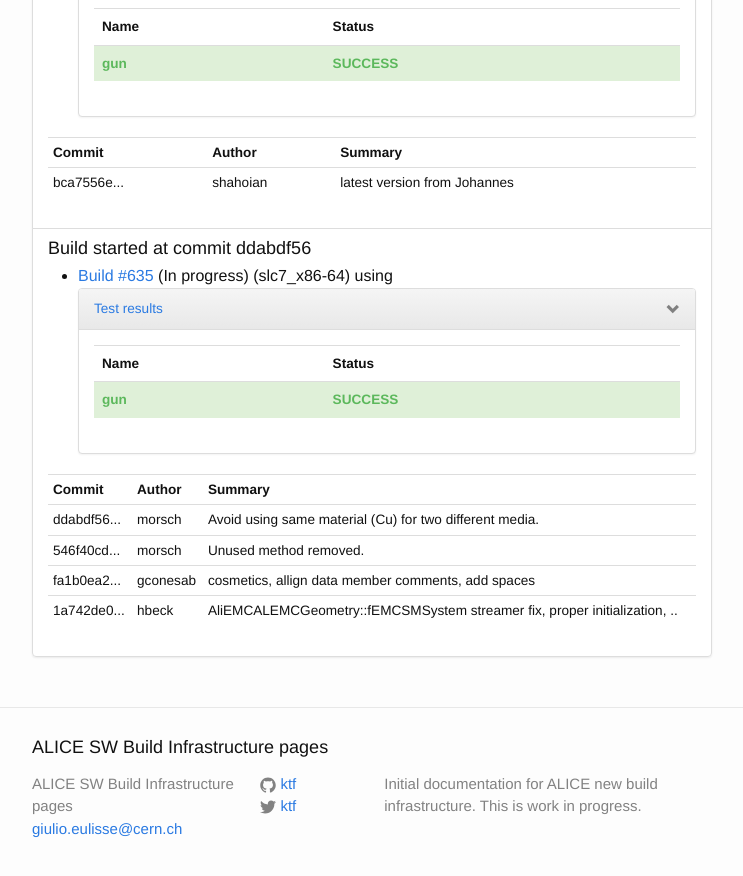
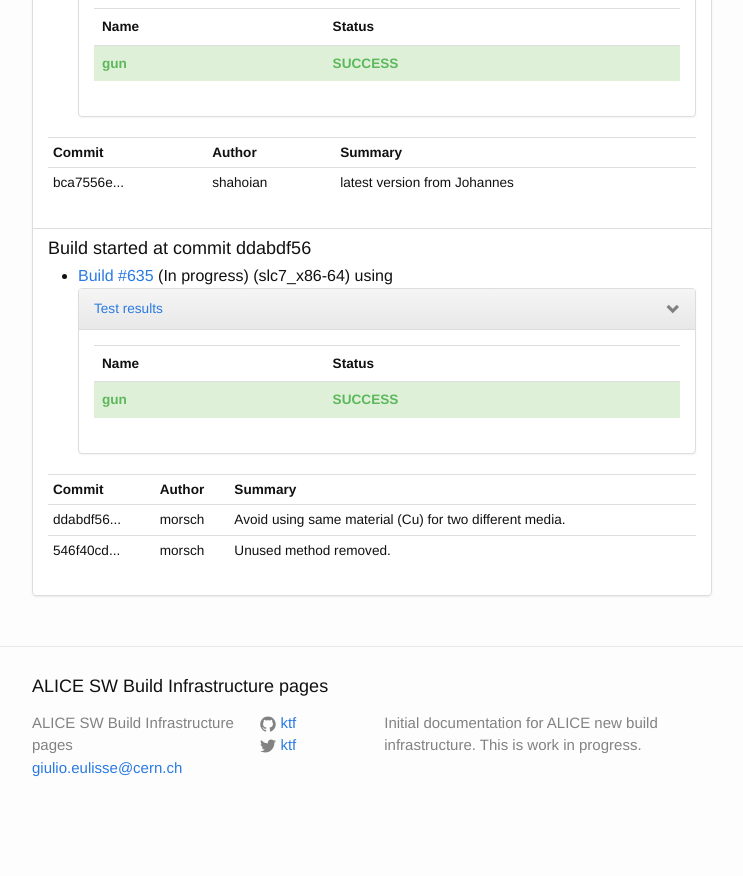
Before and after one commit to alisw/alisw.github.io, a Jekyll site: the page built from index.html, in a window 1280 px wide and 900 px high, scrolled down 16255 px. Shown: the top 876 px of the window, without its empty margins (268-1011 px from the left). Built offline with Jekyll 4.4.1, drawn with Linux system fonts in a browser that asks for light colours; nearby versions of some CDN libraries; after the commit the page ends 17094 px from its top, so only the background shows below that.

Commit message:
Updated results.

```diff
--- a/_data/commits-aliroot-master.yaml
+++ b/_data/commits-aliroot-master.yaml
@@ -33,13 +33,3 @@
  message: >-
     Unused method removed.
  author: !!str morsch
--
- commit: "fa1b0ea2711cb2a6de76dd4d443a8c8e6251ded0"
- message: >-
-    cosmetics, allign data member comments, add spaces
- author: !!str gconesab
--
- commit: "1a742de0072b6b7da263343decc3d4736626f8b3"
- message: >-
-    AliEMCALEMCGeometry::fEMCSMSystem streamer fix, proper initialization, ..
- author: !!str hbeck
```
